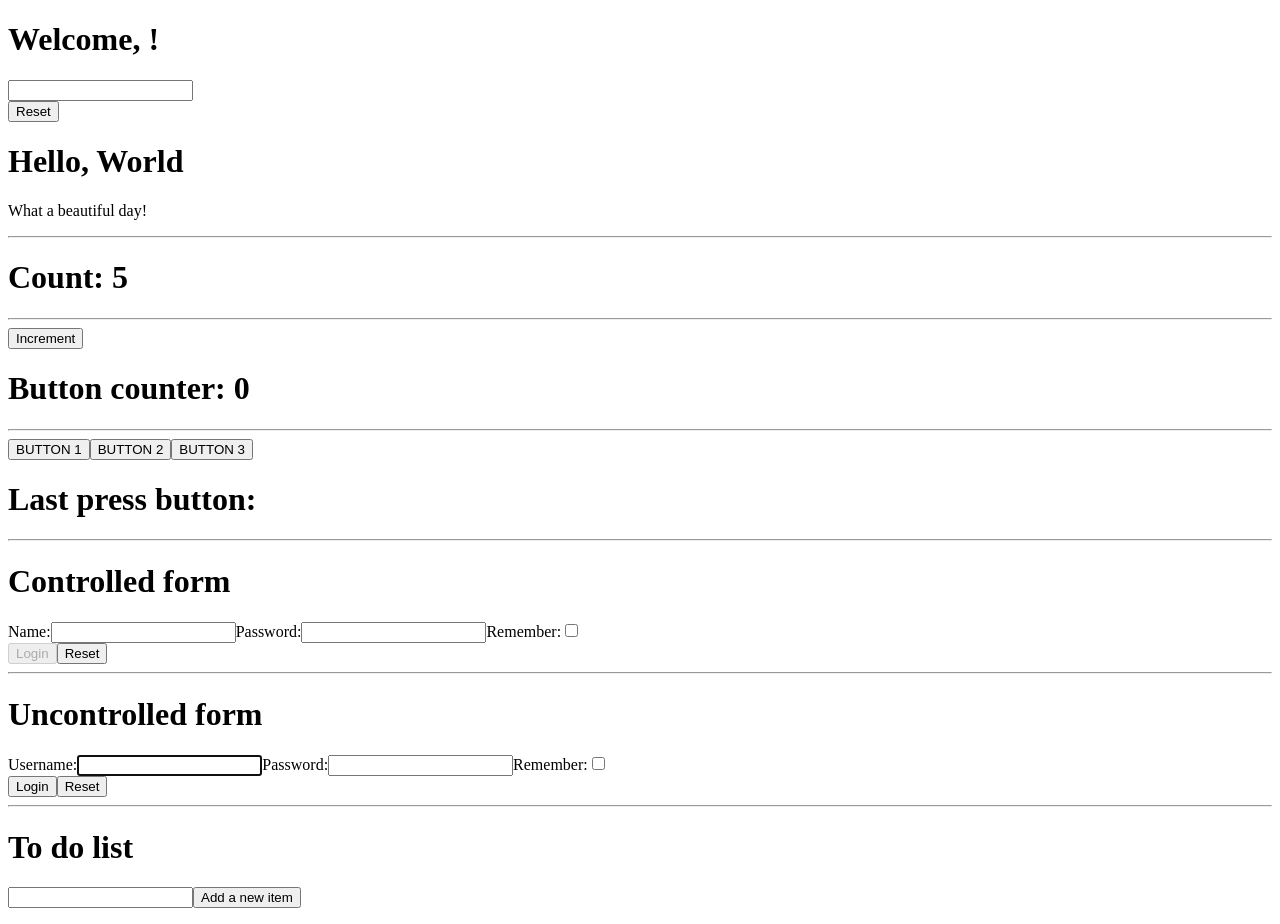
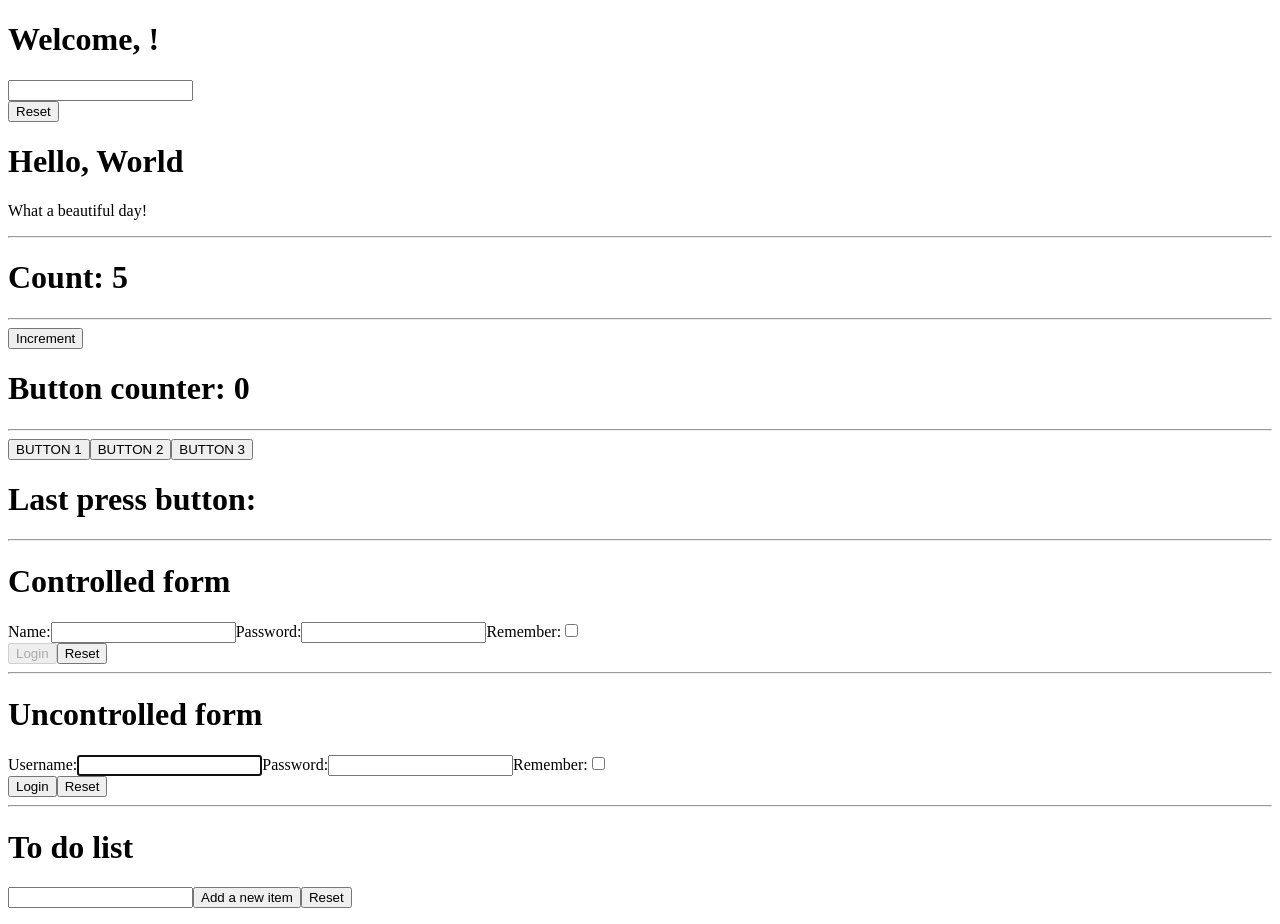
Before and after one commit to RavaMarghe/Esercizi-React, a React (Create React App) app in the folder my-app/: page / in a window 1280 px wide. Built offline with nearby package versions, Linux system fonts and the light colour scheme.

Commit message:
feat: add reset to ToDoList

```diff
--- a/my-app/src/ToDoList.js
+++ b/my-app/src/ToDoList.js
@@ -19,6 +19,12 @@ export class ToDoList extends React.Component {
     }));
   };
 
+  handleResetList = () => {
+    this.setState((state) => ({
+      items: [],
+    }));
+  };
+
   render() {
     return (
       <div>
@@ -29,6 +35,8 @@ export class ToDoList extends React.Component {
           value={this.state.newItem}
         />
         <button onClick={this.handlePushButton}>Add a new item</button>
+        <button onClick={this.handleResetList}>Reset</button>
+
         <ul>
           {this.state.items.map((item, index) => (
             <li key={item + index}>{item}</li>
```
